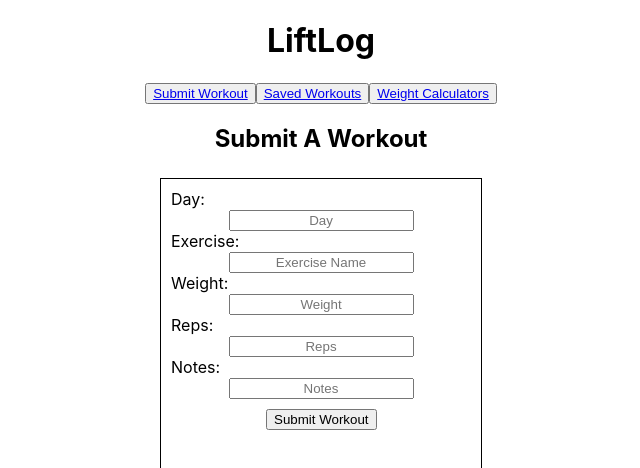
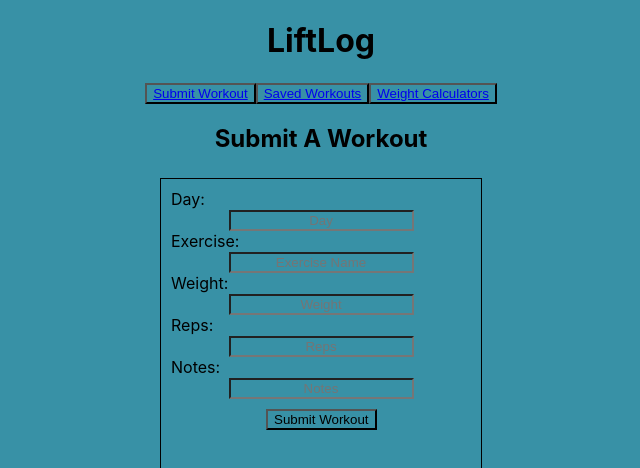
Before and after one commit to DeanLeong/LiftLog, a React (Create React App) app: page /SubmitWorkout in a window 1280 px wide. Shown: the top 468 px of the page, without its empty margins (319-959 px from the left). Built offline with nearby package versions, Linux system fonts and the light colour scheme.

Commit message:
readme update

```diff
--- a/src/App.css
+++ b/src/App.css
@@ -1,5 +1,6 @@
 * {
   text-align: center;
+  background-color: #3891a6;
 }
 
 .submit-workout {
@@ -30,6 +31,7 @@
   justify-content: center;
   grid-template-columns: 1fr 1fr 1fr 1fr;
   margin-bottom: 25px;
+  background-color: #db5461;
 }
 
 .saved-workout-container {
@@ -42,6 +44,10 @@
   margin-top: 25px;
   margin-left: 25px;
   margin-right: 25px;
+}
+
+.delete-button {
+  background-color: #4c5b5c;
 }
 
 .submit-workout {
--- a/src/SavedWorkouts.jsx
+++ b/src/SavedWorkouts.jsx
@@ -51,7 +51,7 @@ function SavedWorkouts(props) {
             <p>Weight: {workout.fields.weight}</p>
             <p>Reps: {workout.fields.reps}</p>
             <p>Notes: {workout.fields.notes}</p>
-            <button onClick={handleDelete}>Delete</button>
+            <button onClick={handleDelete} className="delete-button">Delete</button>
           </div>
         ))}
     </div>
--- a/src/SubmitWorkout.jsx
+++ b/src/SubmitWorkout.jsx
@@ -43,7 +43,7 @@ function SubmitWorkout(props) {
     <div>
       <h2>Submit A Workout</h2>
     <div className="submit-workout">
-    <form onSubmit={handleSubmit}>
+    <form onSubmit={handleSubmit} className="submit-form">
       <label className="form-label" htmlFor="Day">Day:</label>
       <input className="formInput"
         name="Day"
```
Also changed, not shown: 1 other file (tests, documents, lock files or other folders).
